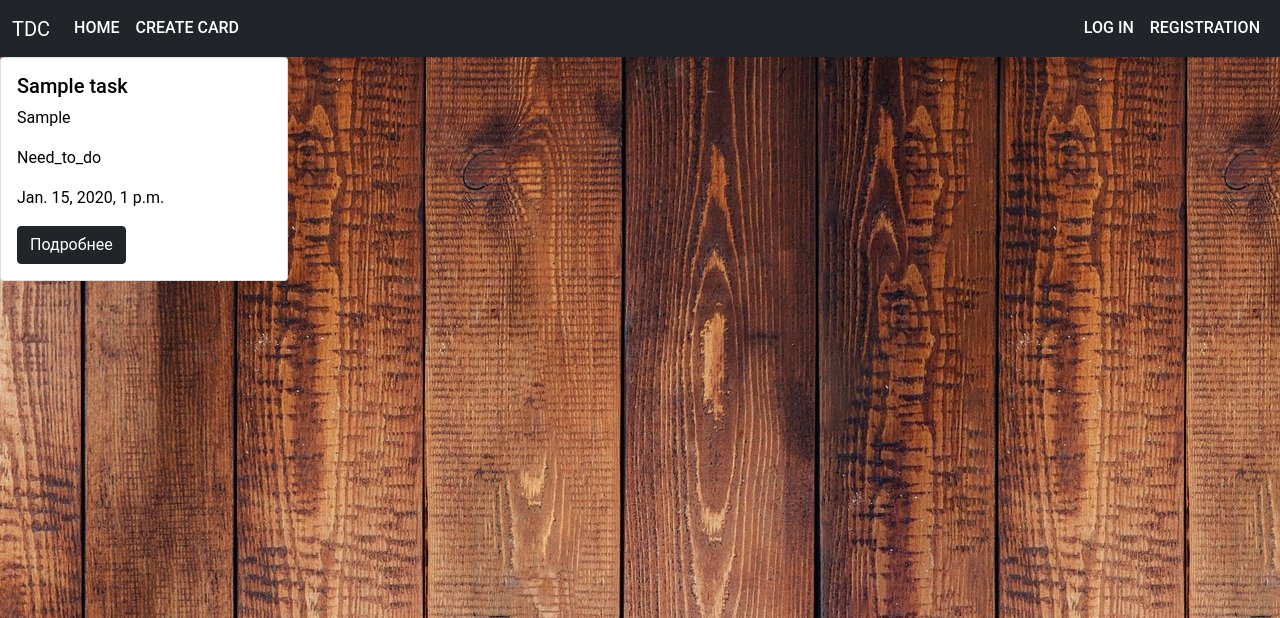
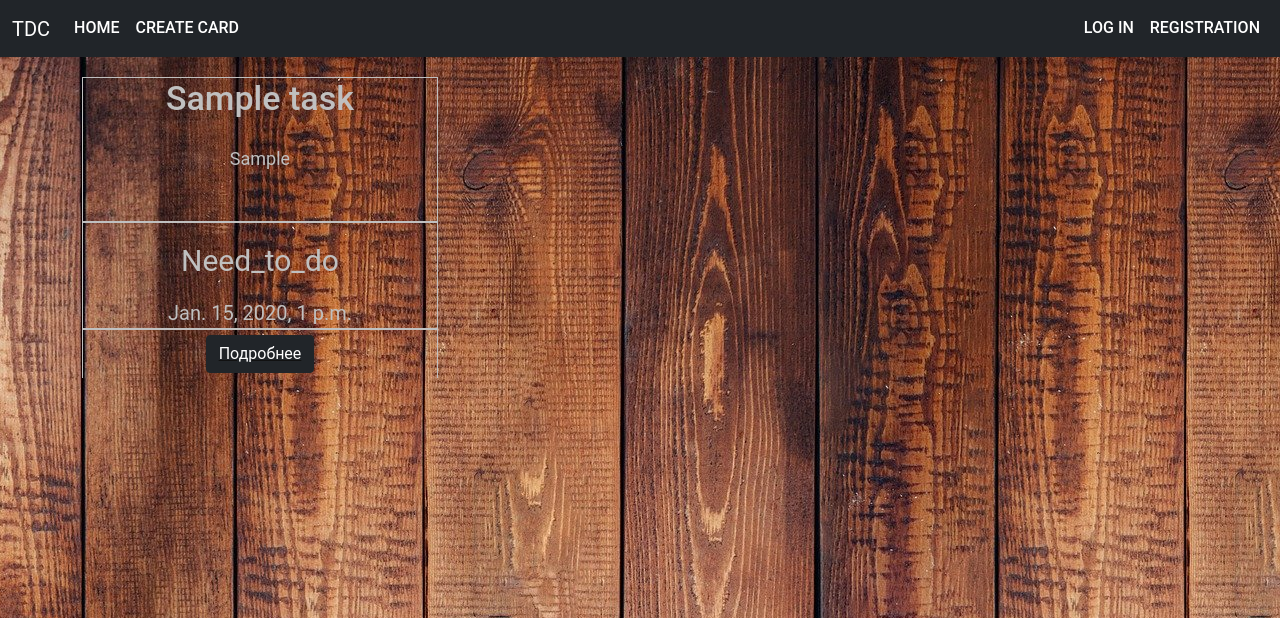
Before and after one commit to Omportal/ToDoKanban, a Django app: page / in a window 1280 px wide. Shown: the top 618 px of the page. Run offline with Django 4.2, Linux system fonts and the light colour scheme; tables that the repository leaves empty hold one stand-in row (values such as "Sample post"); some libraries are stand-ins or nearby versions.

Commit message:
add background and card-style

```diff
--- a/mainapp/static/css/style.css
+++ b/mainapp/static/css/style.css
@@ -4,7 +4,7 @@ body {
     font-family: 'Roboto', sens-serif;
     font-size: 16px;
     font-wight: 400;
-    color: #000;
+    color: silver;
     min-width: 320px;
 }
 
@@ -45,3 +45,60 @@ a:hover {
     transform: scale(1);
 }
 /*Header */
+/*Cards*/
+.task-card {
+   margin-top: 20px;
+   border-left: solid 1px;
+   border-right: solid 1px;
+   box-shadow: 0 2px 5px 0 rgba(0, 0, 0, 0.06);
+   transition: all .3s;
+}
+.task-card:hover {
+   background-color: black;
+   opacity: .8;
+   box-shadow: 0 14px 30px -15px rgba(0, 0, 0, 1);
+   transition: all .8s;
+}
+
+.task-links a {
+    display: flex;
+    align-items: center;
+    justify-content: center;
+    padding: 5px;
+}
+
+.task-details h4 {
+    border-top: solid 1px;
+    font-size: 34px;
+    text-align: center;
+    color: silver;
+    font-weight: 500;
+    display: block;
+    height: 60px;
+    overflow: hidden;
+
+}
+
+.task-details p {
+    text-align: center;
+    font-size: 18px;
+    color: silver;
+    height: 60px;
+    overflow: hidden;
+}
+
+.progress-choice {
+    font-size: 30px;
+    border-top: solid 2px;
+    padding-top: 15px;
+    text-align: center;
+
+}
+
+.create-date {
+    font-size: 20px;
+    border-bottom: solid 2px;
+    padding-top: 15px;
+    text-align: center;
+}
+/*Cards*/
--- a/mainapp/templates/mainapp/base.html
+++ b/mainapp/templates/mainapp/base.html
@@ -9,7 +9,7 @@
     <link rel="stylesheet" type="text/css" href="{% static 'css/style.css' %}">
 </head>
  <body>
-    {% include "mainapp/navbar.html" %}
+  {% include "mainapp/navbar.html" %}
   {% block content %}
   {% endblock %}
  </body>
--- a/mainapp/templates/mainapp/index.html
+++ b/mainapp/templates/mainapp/index.html
@@ -1,19 +1,89 @@
 {% extends 'mainapp/base.html' %}
 {% block content %}
 {% if all_objects %}
+
+    <section class="main-content">
+        <div class="container">
+            <div class="row">
+                <div class="col-lg-4 .col-sm-6" >
                     {% for obj in all_objects %}
-       <div class="card" style="width: 18rem;">
-          <div class="card-top">
-           <div class="card-body">
-            <h5 class="card-title">{{ obj.title }}</h5>
-                <p class="card-text">{{ obj.task }}</p>
-                    <p class="card-text">{{ obj.progress_choice }}</p>
-                        <p class="card-text">{{ obj.date }}</p>
+                    {% if obj.progress_choice == "Need_to_do" %}
+                    <div class="task-card">
+                        <div class="task-thumb">
+                        </div>
+                        <div class="task-details">
+                            <h4>{{ obj.title }}</h4>
+                            <p>{{ obj.task }}</p>
+                        </div>
+                        <div class="task-progress-date-info">
+                            <div class="progress-choice">
+                                {{ obj.progress_choice }}
+                            </div>
+                            <div class="create-date ">
+                                {{ obj.date }}
+                            </div>
+                            <div class="task-links">
                                 <a href="{% url 'mainapp:card' obj.title %}"><button type="button" class="btn btn-dark">Подробнее</button></a>
                             </div>
                         </div>
                     </div>
+                    {% endif %}
                     {% endfor %}
+
+                </div>
+                <div class="col-lg-4 .col-sm-6">
+                    {% for obj in all_objects %}
+                    {% if obj.progress_choice == "In_progress" %}
+                    <div class="task-card">
+                        <div class="task-thumb">
+                        </div>
+                        <div class="task-details">
+                            <h4>{{ obj.title }}</h4>
+                            <p>{{ obj.task }}</p>
+                        </div>
+                        <div class="task-progress-date-info">
+                            <div class="progress-choice">
+                                {{ obj.progress_choice }}
+                            </div>
+                            <div class="create-date">
+                                {{ obj.date }}
+                            </div>
+                            <div class="task-links">
+                                <a href="{% url 'mainapp:card' obj.title %}"><button type="button" class="btn btn-dark">Подробнее</button></a>
+                            </div>
+                        </div>
+                    </div>
+                    {% endif %}
+                    {% endfor %}
+                </div>
+                <div class="col-lg-4 .col-sm-6">
+                    {% for obj in all_objects %}
+                    {% if obj.progress_choice == "Finish" %}
+                    <div class="task-card">
+                        <div class="task-thumb">
+                        </div>
+                        <div class="task-details">
+                            <h4>{{ obj.title }}</h4>
+                            <p>{{ obj.task }}</p>
+                        </div>
+                        <div class="task-progress-date-info">
+                            <div class="progress-choice">
+                                {{ obj.progress_choice }}
+                            </div>
+                            <div class="create-date">
+                                {{ obj.date }}
+                            </div>
+                            <div class="task-links">
+                                <a href="{% url 'mainapp:card' obj.title %}"><button type="button" class="btn btn-dark">Подробнее</button></a>
+                            </div>
+                        </div>
+                    </div>
+                    {% endif %}
+                    {% endfor %}
+                </div>
+            </div>
+        </div>
+    </section>
     {% else %}
     <p>No task are available.</p>
     {% endif %}
```
Lines whose indentation alone changed are shown as unchanged.
